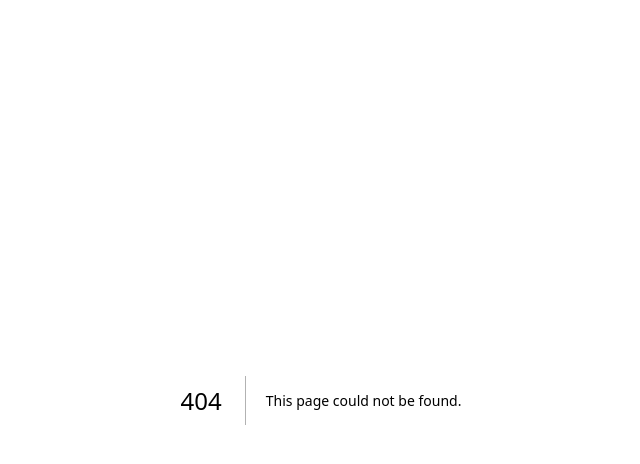
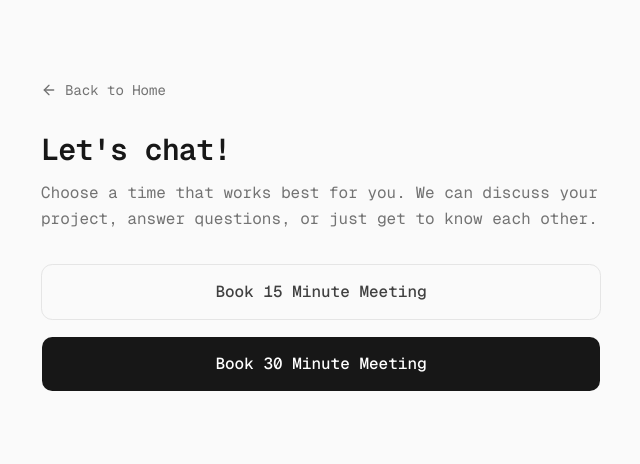
Before and after one commit to khuzaim-dev/khuzma.com, a Next.js app: page /meeting in a window 1280 px wide. Before the commit this address had no page. Shown: the top 464 px of the page, without its empty margins (319-959 px from the left). Built offline with nearby package versions, Linux system fonts and the light colour scheme.

Commit message:
Fix cal.com embed spacing and configuration

```diff
--- /dev/null
+++ b/app/meeting/page.tsx
@@ -0,0 +1,21 @@
+import { MeetingBooking } from "@/components/cal-embed";
+import { ArrowLeft } from "lucide-react";
+import Link from "next/link";
+import { siteConfig } from "@/lib/data";
+
+export default function MeetingPage() {
+  return (
+    <div className="max-w-[608px] mx-auto px-6 py-20 min-h-screen">
+      <Link href="/" className="inline-flex items-center text-sm text-neutral-500 hover:text-neutral-900 mb-8 transition-colors">
+        <ArrowLeft className="w-4 h-4 mr-2" /> Back to Home
+      </Link>
+
+      <h1 className="text-3xl font-semibold text-neutral-900 tracking-tight">Let's chat!</h1>
+      <p className="text-neutral-500 mt-3 text-base leading-relaxed">
+        Choose a time that works best for you. We can discuss your project, answer questions, or just get to know each other.
+      </p>
+
+      <MeetingBooking />
+    </div>
+  );
+}
--- a/components/action-list-card.tsx
+++ b/components/action-list-card.tsx
@@ -17,13 +17,46 @@ export function ActionListCard({ actions }: ActionListCardProps) {
     <div className="rounded-xl border border-neutral-200 bg-white overflow-hidden min-w-[200px]">
       {actions.map((action, i) => {
         const Icon = actionIcons[action] ?? Video;
+
+        const content = (
+          <>
+            <Icon size={13} strokeWidth={1.5} className="text-neutral-400" />
+            <span>{action}</span>
+          </>
+        );
+
+        if (action === "Book video call") {
+          return (
+            <a
+              href="/meeting"
+              key={i}
+              className="w-full flex items-center gap-2.5 px-3 py-2.5 text-sm text-neutral-700 hover:bg-neutral-50 transition-colors text-left border-b border-neutral-100 last:border-0"
+            >
+              {content}
+            </a>
+          );
+        }
+
+        if (action === "Connect on LinkedIn") {
+          return (
+            <a
+              href="https://www.linkedin.com/in/muhammad-khuzaim"
+              target="_blank"
+              rel="noopener noreferrer"
+              key={i}
+              className="w-full flex items-center gap-2.5 px-3 py-2.5 text-sm text-neutral-700 hover:bg-neutral-50 transition-colors text-left border-b border-neutral-100 last:border-0"
+            >
+              {content}
+            </a>
+          );
+        }
+
         return (
           <button
             key={i}
             className="w-full flex items-center gap-2.5 px-3 py-2.5 text-sm text-neutral-700 hover:bg-neutral-50 transition-colors text-left border-b border-neutral-100 last:border-0"
           >
-            <Icon size={13} strokeWidth={1.5} className="text-neutral-400" />
-            <span>{action}</span>
+            {content}
           </button>
         );
       })}
--- /dev/null
+++ b/components/cal-embed.tsx
@@ -0,0 +1,59 @@
+"use client";
+
+import { useEffect, useState } from "react";
+import Cal, { getCalApi } from "@calcom/embed-react";
+import { Button } from "./ui/button";
+
+function CalEmbedLoader({ duration }: { duration: "15min" | "30min" }) {
+  useEffect(() => {
+    (async function () {
+      const cal = await getCalApi({ namespace: duration });
+      cal("ui", { hideEventTypeDetails: false, layout: "month_view" });
+    })();
+  }, [duration]);
+
+  return (
+    <Cal
+      namespace={duration}
+      calLink={`khuzaim/${duration}`}
+      style={{ width: "100%", height: "100%", overflow: "scroll" }}
+      config={{ layout: "month_view", useSlotsViewOnSmallScreen: "true" }}
+    />
+  );
+}
+
+export function MeetingBooking() {
+  const [duration, setDuration] = useState<"15min" | "30min" | null>(null);
+
+  if (duration) {
+    return (
+      <div className="mt-8 flex flex-col gap-4">
+        <Button variant="ghost" onClick={() => setDuration(null)} className="w-fit cursor-pointer">
+          &larr; Back to meeting types
+        </Button>
+        <div className="w-full h-[600px] rounded-xl border border-neutral-200 overflow-hidden bg-white">
+          <CalEmbedLoader duration={duration} />
+        </div>
+      </div>
+    );
+  }
+
+  return (
+    <div className="flex flex-col gap-4 mt-8">
+      <Button
+        variant="outline"
+        onClick={() => setDuration("15min")}
+        className="w-full h-14 text-base rounded-xl border-neutral-200 cursor-pointer"
+      >
+        Book 15 Minute Meeting
+      </Button>
+      <Button
+        variant="default"
+        onClick={() => setDuration("30min")}
+        className="w-full h-14 text-base rounded-xl bg-neutral-900 text-white hover:bg-neutral-800 cursor-pointer"
+      >
+        Book 30 Minute Meeting
+      </Button>
+    </div>
+  );
+}
--- a/components/profile-section.tsx
+++ b/components/profile-section.tsx
@@ -45,7 +45,7 @@ export function ProfileSection() {
         <div className="w-fit shrink-0">
           <div className="border border-dashed border-neutral-300 rounded-full p-1 w-fit">
             <div className="w-14 h-14 rounded-full bg-neutral-200 flex items-center justify-center overflow-hidden relative">
-              <Image src="/profile.jpeg" alt="Profile" fill className="object-cover object-top scale-[1.4] translate-y-[10%]" />
+              <Image src="/profile.jpeg" alt="Profile" fill sizes="56px" className="object-cover object-top scale-[1.4] translate-y-[10%]" />
             </div>
           </div>
         </div>
--- a/package.json
+++ b/package.json
@@ -9,6 +9,7 @@
     "lint": "eslint"
   },
   "dependencies": {
+    "@calcom/embed-react": "^1.5.3",
     "@iconify/react": "^6.0.2",
     "@tailwindcss/typography": "^0.5.20",
     "class-variance-authority": "^0.7.1",
```
Also changed, not shown: 1 other file (tests, documents, lock files or other folders).
